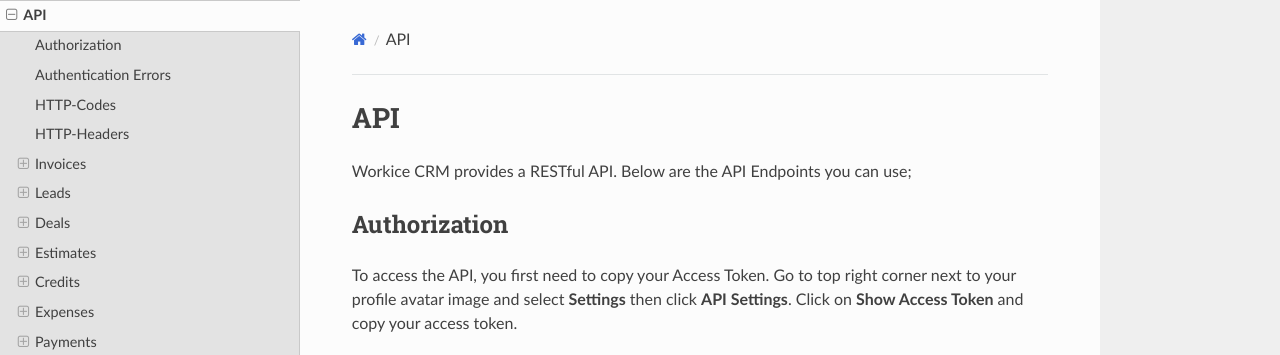
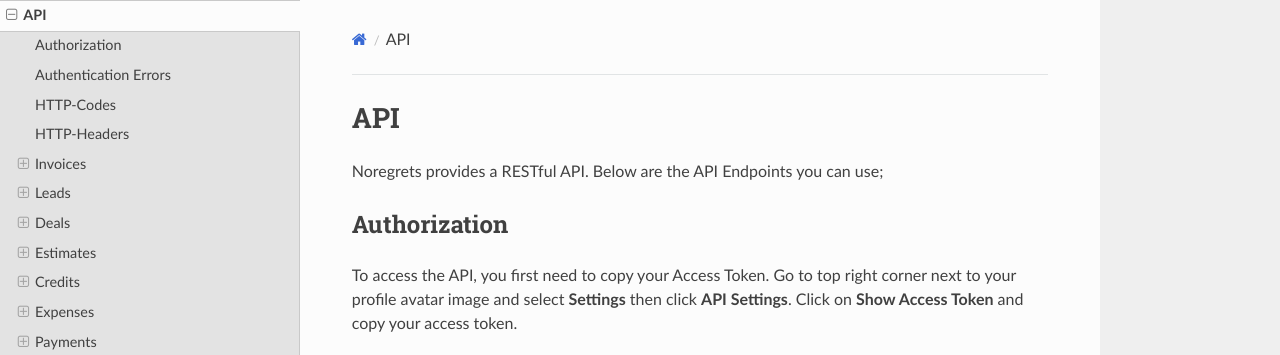
Before and after one commit to hamsoftug/noregretsAPIdocs, a Sphinx documentation site: the page built from docs/source/api.rst, in a window 1280 px wide and 900 px high. Shown: the top 355 px of the window. Built offline with Sphinx 7.4.7 and the Read the Docs theme 2.0.0, drawn with Linux system fonts in a browser that asks for light colours.

Commit message:
Update api.rst

```diff
--- a/docs/source/api.rst
+++ b/docs/source/api.rst
@@ -1,10 +1,10 @@
 API
 ===
 .. meta::
-   :description: Access your Workice CRM invoices, deals and projects using RESTful API
+   :description: Send , Access your SMS , USERS ,WEBHOOKS,   using RESTful API
    :keywords: projects,invoices,freelancer,deals,leads,crm,estimates,tickets,subscriptions,tasks,contacts,contracts,creditnotes,freelancer office,codecanyon
 
-Workice CRM provides a RESTful API. Below are the API Endpoints you can use;
+Noregrets provides a RESTful API. Below are the API Endpoints you can use;
 
 Authorization
 """""""""""""
```
